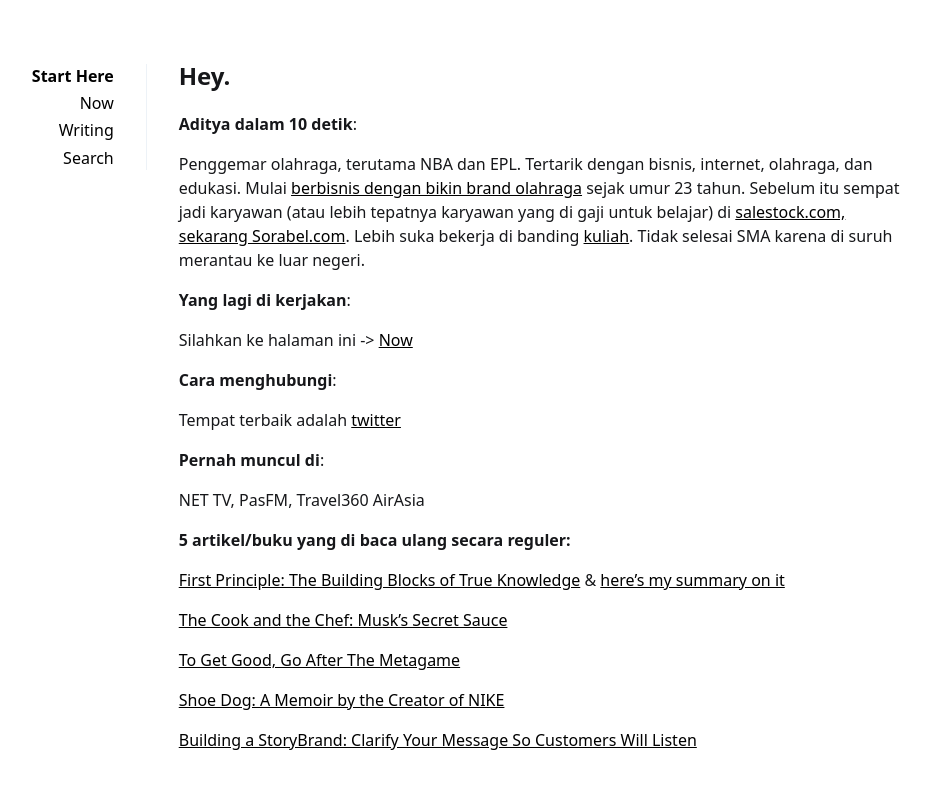
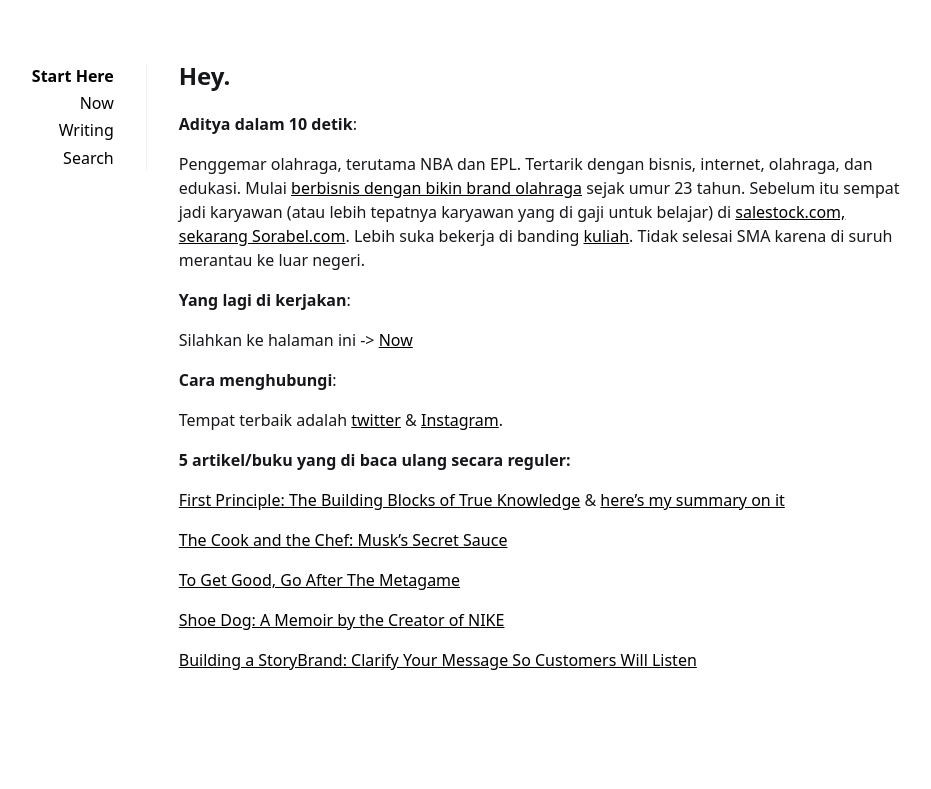
Before and after one commit to chickenchop/jekyll, a Jekyll site: the page built from _pages/hey.md, in a window 1280 px wide. Shown: the top 789 px of the page, without its empty margins (174-1105 px from the left). Built offline with Jekyll 4.4.1, drawn with Linux system fonts in a browser that asks for light colours.

Commit message:
Update hey.md

```diff
--- a/_pages/hey.md
+++ b/_pages/hey.md
@@ -13,11 +13,7 @@ Silahkan ke halaman ini -> [Now](/now)
 
 **Cara menghubungi**:
 
-Tempat terbaik adalah [twitter](https://www.twitter.com/aditya_dst)
-
-**Pernah muncul di**:
-
-NET TV, PasFM, Travel360 AirAsia
+Tempat terbaik adalah [twitter](https://www.twitter.com/aditya_dst) & [Instagram](https://www.instagram.com/aditya.dst).
 
 **5 artikel/buku yang di baca ulang secara reguler:**
 
```
